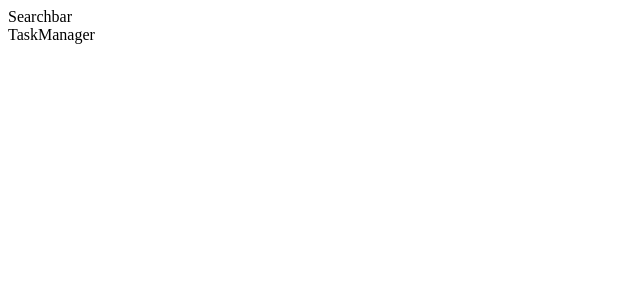
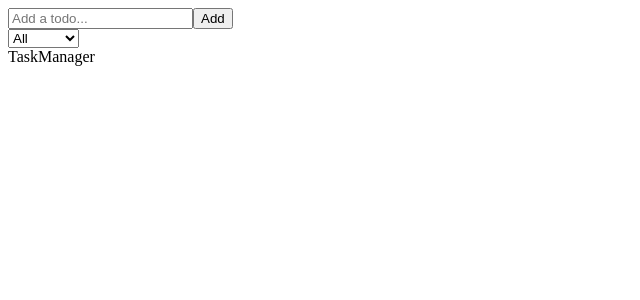
Before and after one commit to saurabhk79/task-management, a React (Vite) app in the folder client/: page / in a window 1280 px wide. Shown: the top 300 px of the page, without its empty margins (0-640 px from the left). Built offline with nearby package versions, Linux system fonts and the light colour scheme.

Commit message:
created searchbar and filter

```diff
--- a/client/src/components/Searchbar.jsx
+++ b/client/src/components/Searchbar.jsx
@@ -1,10 +1,38 @@
+import { useState } from "react";
 
-const Searchbar = () => {
+// eslint-disable-next-line react/prop-types
+const Searchbar = ({ handleAddTask, handleSetFilter }) => {
+  const [task, setTask] = useState("");
+
+  const handleSubmit = () => {
+    if (task.length !== 0) handleAddTask(task);
+  };
+
   return (
     <div>
-        <div>Searchbar</div>
+      <form className="add-task" onSubmit={handleSubmit}>
+        <input
+          type="text"
+          placeholder="Add a todo..."
+          value={task}
+          onChange={(e) => setTask(e.target.value)}
+        />
+        <button type="submit">Add</button>
+      </form>
+
+      <div className="filter">
+        <select
+          name="filter"
+          id="filter"
+          onChange={(e) => handleSetFilter(e.target.value)}
+        >
+          <option value="all">All</option>
+          <option value="done">Done</option>
+          <option value="pending">Pending</option>
+        </select>
+      </div>
     </div>
-  )
-}
+  );
+};
 
-export default Searchbar
+export default Searchbar;
```
